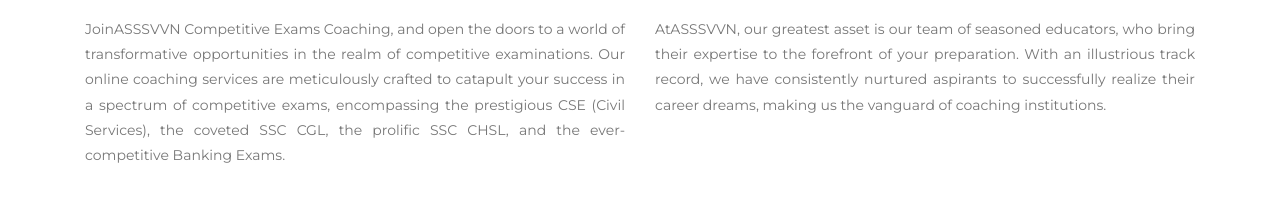
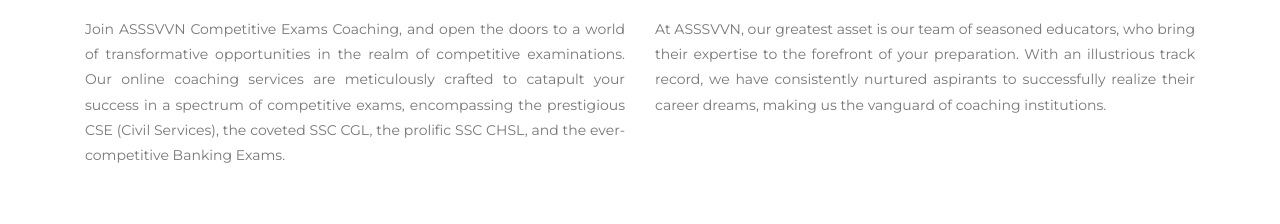
Before and after one commit to Srijacoder/coaching, a plain HTML site: page admission.html in a window 1280 px wide. Shown: the part 219-443 px from the top of the page. Drawn offline with nearby package versions, Linux system fonts and the light colour scheme.

Commit message:
Update admission.html

```diff
--- a/admission.html
+++ b/admission.html
@@ -128,12 +128,12 @@
                         <h2 class="tittle">Admission</h2>
                         <br/>
                         <div class="col-md-6">
-                        <p align="justify">JoinASSSVVN Competitive Exams Coaching, and open the doors to a world of transformative opportunities in the realm of competitive examinations. Our online coaching services are meticulously crafted to catapult your success in a spectrum of competitive exams, encompassing the prestigious CSE (Civil Services), the coveted SSC CGL, the prolific SSC CHSL, and the ever-competitive Banking Exams. </p>
+                        <p align="justify">Join ASSSVVN Competitive Exams Coaching, and open the doors to a world of transformative opportunities in the realm of competitive examinations. Our online coaching services are meticulously crafted to catapult your success in a spectrum of competitive exams, encompassing the prestigious CSE (Civil Services), the coveted SSC CGL, the prolific SSC CHSL, and the ever-competitive Banking Exams. </p>
 
 
                         </div>
                          <div class="col-md-6">
-                             <p align="justify">AtASSSVVN, our greatest asset is our team of seasoned educators, who bring their expertise to the forefront of your preparation. With an illustrious track record, we have consistently nurtured aspirants to successfully realize their career dreams, making us the vanguard of coaching institutions.</p>
+                             <p align="justify">At ASSSVVN, our greatest asset is our team of seasoned educators, who bring their expertise to the forefront of your preparation. With an illustrious track record, we have consistently nurtured aspirants to successfully realize their career dreams, making us the vanguard of coaching institutions.</p>
                         </div>
                     </div>
                       <!-- <div class="container">
```
